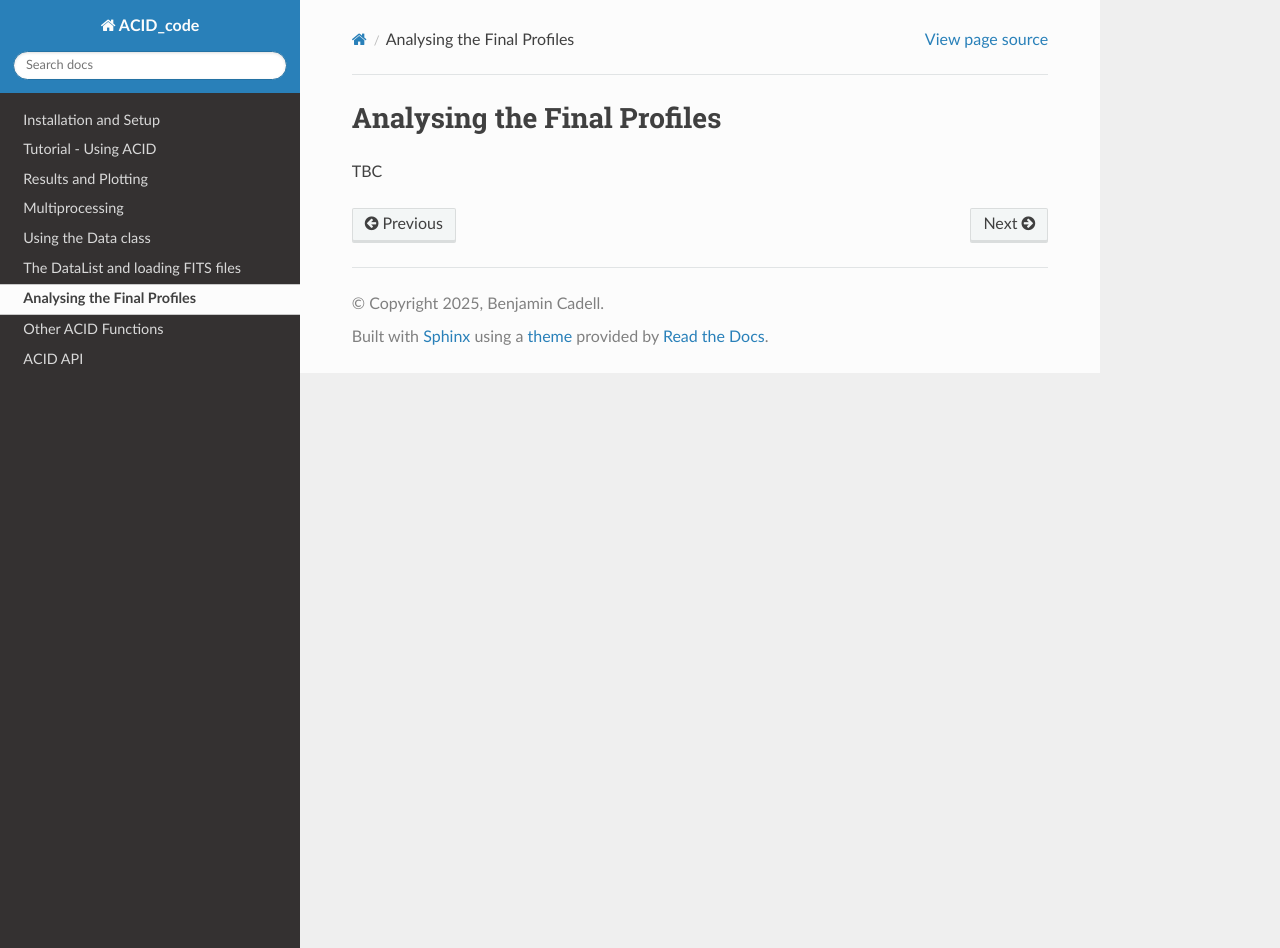
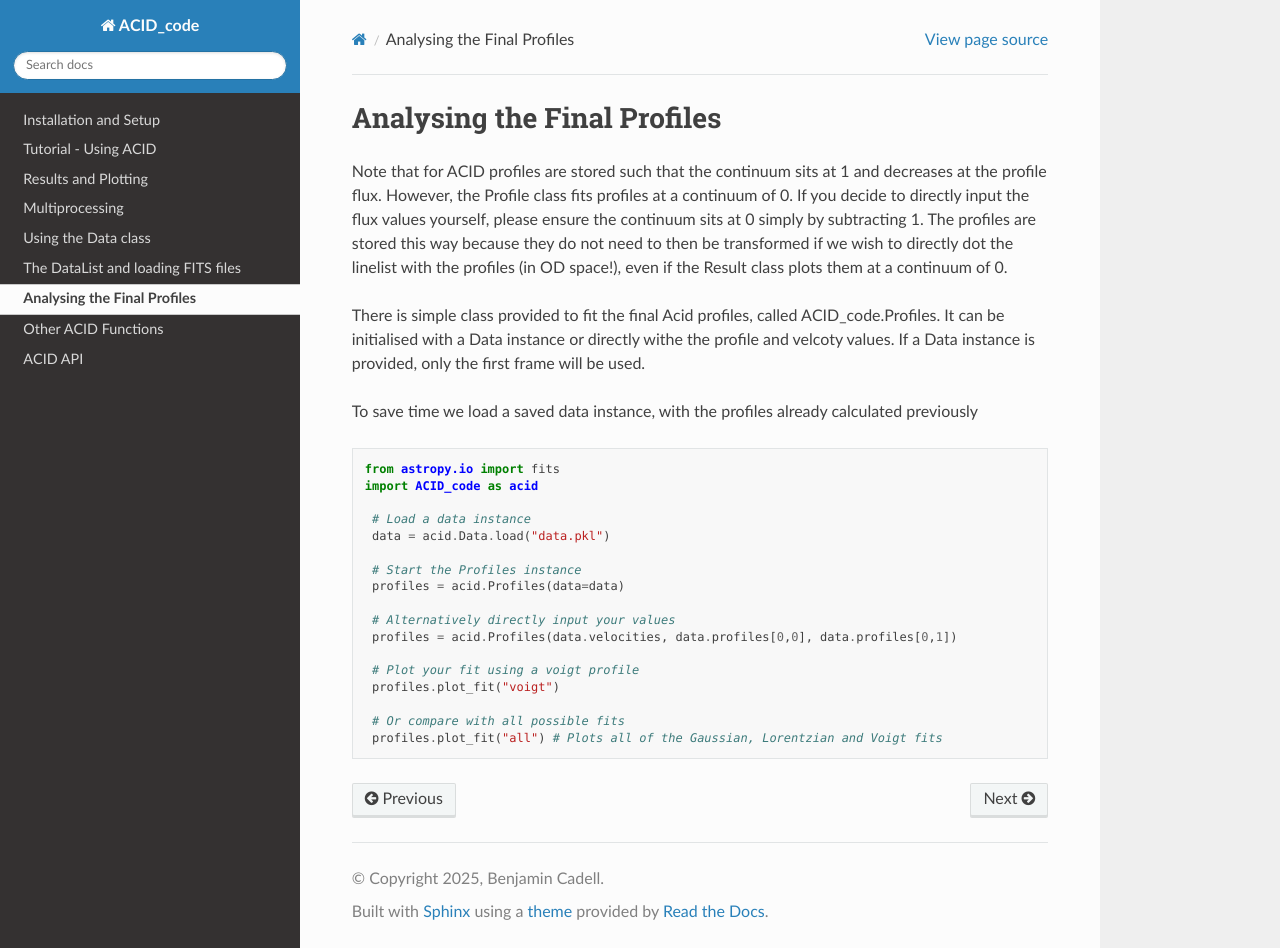
Before and after one commit to ldolan05/ACID, a Sphinx documentation site: the page built from docs/7_profiles.rst, in a window 1280 px wide and 948 px high. Built offline with Sphinx 7.4.7 and the Read the Docs theme 3.1.0, drawn with Linux system fonts in a browser that asks for light colours.

Commit message:
Add the profiles readthedocs page

```diff
--- a/docs/7_profiles.rst
+++ b/docs/7_profiles.rst
@@ -3,4 +3,34 @@
 Analysing the Final Profiles
 ============================
 
-TBC
+Note that for ACID profiles are stored such that the continuum sits at 1 and decreases at the profile flux.
+However, the Profile class fits profiles at a continuum of 0. If you decide to directly input the flux
+values yourself, please ensure the continuum sits at 0 simply by subtracting 1. The profiles are stored this
+way because they do not need to then be transformed if we wish to directly dot the linelist with the profiles
+(in OD space!), even if the Result class plots them at a continuum of 0.
+
+There is simple class provided to fit the final Acid profiles, called ACID_code.Profiles.
+It can be initialised with a Data instance or directly withe the profile and velcoty values.
+If a Data instance is provided, only the first frame will be used.
+
+To save time we load a saved data instance, with the profiles already calculated previously
+
+.. code-block:: python
+
+   from astropy.io import fits
+   import ACID_code as acid
+
+    # Load a data instance
+    data = acid.Data.load("data.pkl")
+
+    # Start the Profiles instance
+    profiles = acid.Profiles(data=data)
+
+    # Alternatively directly input your values
+    profiles = acid.Profiles(data.velocities, data.profiles[0,0], data.profiles[0,1])
+
+    # Plot your fit using a voigt profile
+    profiles.plot_fit("voigt")
+
+    # Or compare with all possible fits
+    profiles.plot_fit("all") # Plots all of the Gaussian, Lorentzian and Voigt fits
```
